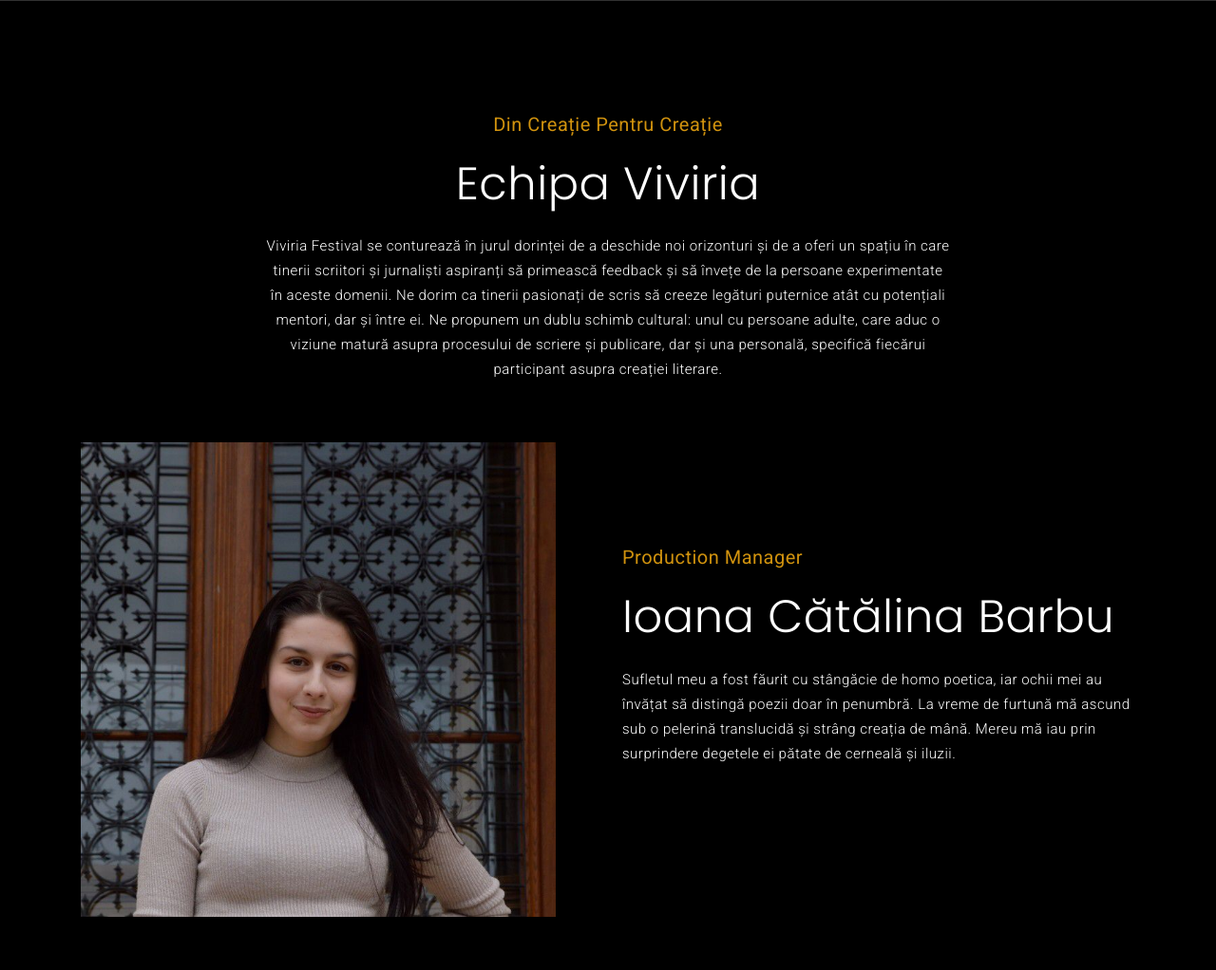
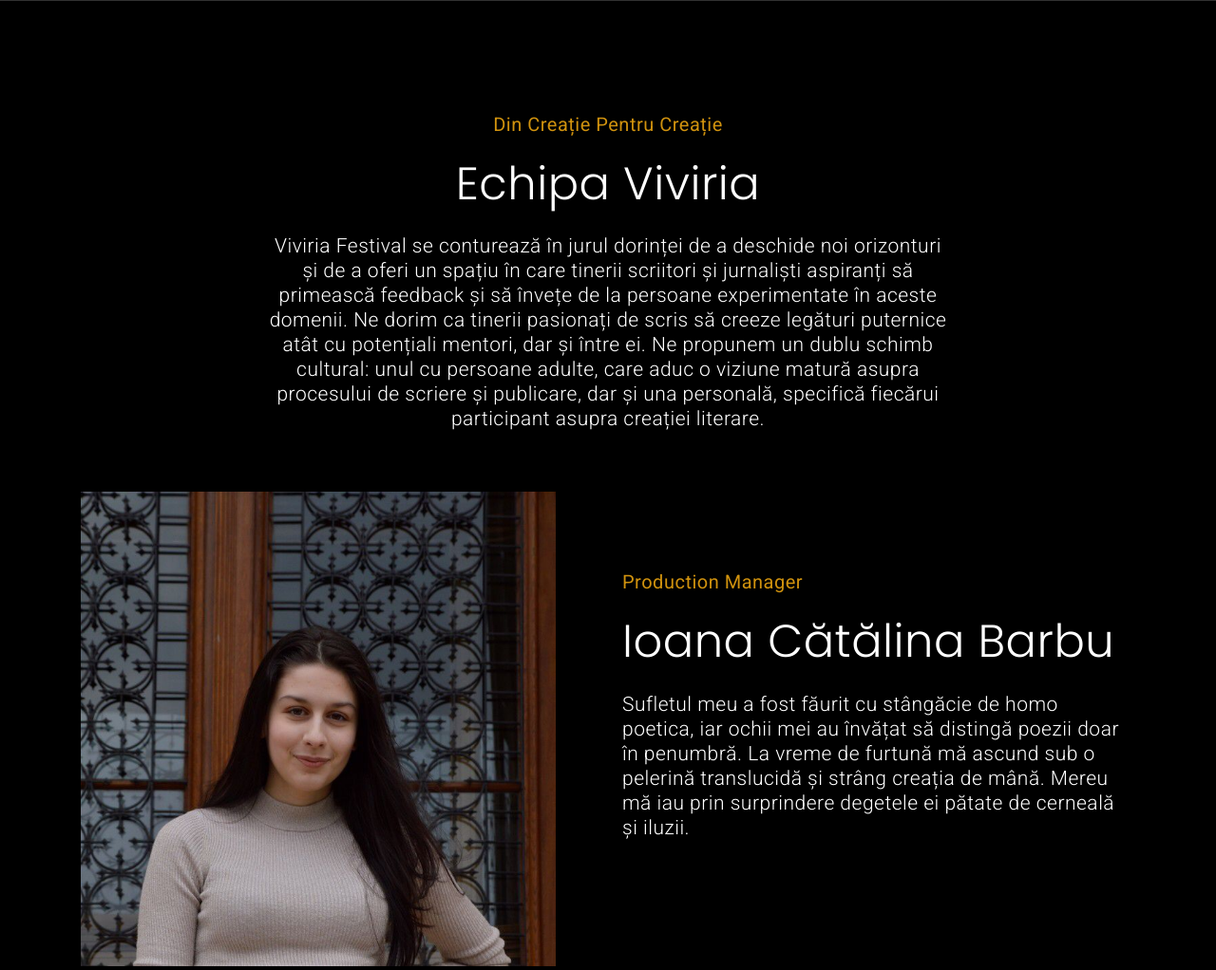
Before and after one commit to Radu-Nicolae/viviriafestival.ro, a PHP site: page / in a window 1280 px wide. Shown: the part 1970-2992 px from the top of the page at 95% size. Run offline with PHP 8.4, Linux system fonts and the light colour scheme; some libraries are stand-ins or nearby versions; grey boxes are pictures that could not be loaded.

Commit message:
Fonts changed

```diff
--- a/TeamMember.php
+++ b/TeamMember.php
@@ -91,7 +91,7 @@ class TeamMember{
         $ioana_barbu = new TeamMember("Ioana Cătălina Barbu", 'membruechipa3.jpeg', "Production Manager", 'Sufletul meu a fost făurit cu stângăcie de homo poetica, iar ochii mei au învățat să distingă poezii doar în penumbră. La vreme de furtună mă ascund sub o pelerină translucidă și strâng creația de mână. Mereu mă iau prin surprindere degetele ei pătate de cerneală și iluzii.');
         $maria_preoteasa = new TeamMember("Maria Preoteasa", 'membruechipa4.jpeg', 'Media & Human Resources Manager', 'Îmi plac norii de aburi care se ridică deasupra muntelui dimineața. Îmi plac poeziile scrise la repezeală, între o stație și alta. Îmi plac oamenii când merg seara pe stradă, cu umbrele întinse pe trotuar.');
         $ioana_barbu_2 = new TeamMember("Ioana Barbu", 'membruechipa5.jpeg', 'Strategy & Finance Manager', 'Creația este nucleul diversității: de la vârfurile munților până la văile însorite, nimic nu este identic. Ești la fel de unic ca natura, iar creativitatea ta nu are limite. Dacă lumea ar fi altfel, probabil m-ai găsi scriind la o altitudine înaltă, undeva printre nori.');
-        $diana_maxim = new TeamMember("Diana Maxim", 'membruechipa2.jpeg', 'Operations Manager', 'Imi place sa vad frumosul din orice- culorile rasaritului din diminetile mult prea matinale cand ai vrea sa dormi mai mult, zambetele din metrou, fluturii din mijlocul orasului exagerat de aglomerat. Dar cel mai mult imi place sa caut frumosul in oameni, cu povestile, experientele, obiceiurile si defectele lor. Frumosul este peste tot, trebuie doar sa iti pastrezi sufletul deschis, ori pentru a-l cauta, ori pentru a-i permite sa te gaseasca.');
+        $diana_maxim = new TeamMember("Diana Maxim", 'membruechipa2.jpeg', 'Operations Manager', 'Îmi place să văd frumosul din orice - culorile răsăritului din diminețile mult prea matinale când ai vrea să dormi mai mult, zâmbetele din metrou, fluturii din mijlocul orașului exagerat de aglomerat. Dar cel mai mult îmi place să caut frumosul în oameni, cu poveștile, experiențele, obiceiurile și defectele lor. Frumosul este peste tot, trebuie doar să îți păstrezi sufletul deschis, ori pentru a-l căuta, ori pentru a-i permite să te găsească.');
 
 
         return array($ioana_barbu, $maria_preoteasa, $ioana_barbu_2, $diana_maxim);
@@ -115,7 +115,7 @@ class TeamMember{
                                     <div class="main-title mb-5 text-lg-left wow fadeIn" data-wow-delay="300ms">
                                         <h5>'. $member->getPosition() .'</h5> <!-- 2 be modified-->
                                         <h2 class="ml-0">' . $member->getName() .'</h2> <!-- 2 be modified-->
-                                        <p>' . $member->getShortDescription() . '</p>
+                                        <p style="font-size: 140%">' . $member->getShortDescription() . '</p>
                                     </div>
                                 </div>
                             </div>
--- a/index.php
+++ b/index.php
@@ -110,7 +110,7 @@
                          data-transform_out="s:1000;e:Power3.easeInOut;s:1000;e:Power3.easeInOut;"
                          data-mask_in="x:0px;y:0px;s:inherit;e:inherit;"
                          style="z-index:4; font-weight: 100; color: #ffffff; line-height:30px; font-family: 'Poppins', sans-serif;text-transform:capitalize;">
-                         data-start="1500" data-splitin="none" data-splitout="none"
+                        data-start="1500" data-splitin="none" data-splitout="none"
                         <span style="font-size: 150% !important">8-10 Octombrie</span>
                     </div>
                     <div class="tp-caption tp-resizeme"
@@ -141,6 +141,7 @@
     <!--Main Slider ends -->
 
 </section>
+
 <!-- Main Section end -->
 
 <!-- Features start -->
--- a/team.php
+++ b/team.php
@@ -6,7 +6,7 @@
                 <div class="main-title wow fadeIn" data-wow-delay="300ms">
                     <h5> Din creație pentru creație </h5>
                     <h2> Echipa Viviria </h2>
-                    <p> Viviria Festival se conturează în jurul dorinței de a deschide noi orizonturi și de a oferi un spațiu în care tinerii scriitori și jurnaliști aspiranți să primească feedback și să învețe de la persoane experimentate în aceste domenii. Ne dorim ca tinerii pasionați de scris să creeze legături puternice atât cu potențiali mentori, dar și între ei. Ne propunem un dublu schimb cultural: unul cu persoane adulte, care aduc o viziune matură asupra procesului de scriere și publicare, dar și una personală, specifică fiecărui participant asupra creației literare. </p>
+                    <p style="font-size:140%;"> Viviria Festival se conturează în jurul dorinței de a deschide noi orizonturi și de a oferi un spațiu în care tinerii scriitori și jurnaliști aspiranți să primească feedback și să învețe de la persoane experimentate în aceste domenii. Ne dorim ca tinerii pasionați de scris să creeze legături puternice atât cu potențiali mentori, dar și între ei. Ne propunem un dublu schimb cultural: unul cu persoane adulte, care aduc o viziune matură asupra procesului de scriere și publicare, dar și una personală, specifică fiecărui participant asupra creației literare. </p>
                 </div>
             </div>
         </div>
```
